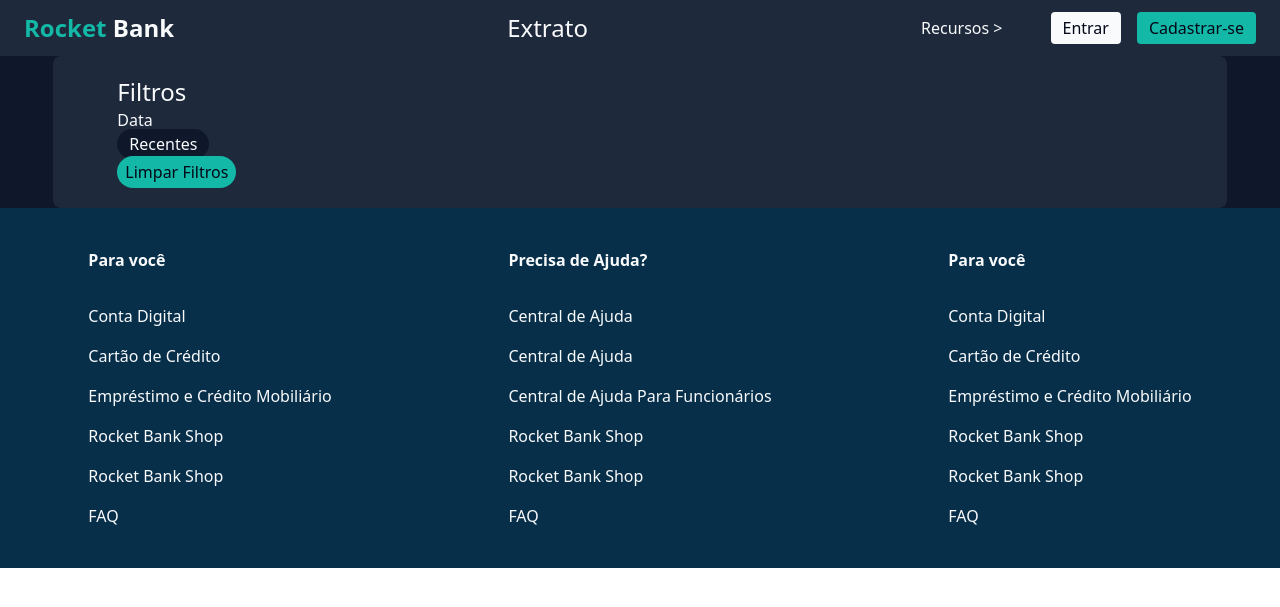
After one commit to Adryan1928/Projeto-Final-Autoria-BD, a Flask app: page /extrato/ in a window 1280 px wide. The commit adds this page. Shown: the top 607 px of the page. Run offline with Flask 3, Linux system fonts and the light colour scheme; some libraries are stand-ins or nearby versions.

Commit message:
Iniciei a tela de extrato

```diff
--- a/main.py
+++ b/main.py
@@ -9,3 +9,7 @@ def index():
 @app.route('/pagamentos/')
 def pagementos():
     return render_template('pagamentos.html')
+
+@app.route('/extrato/')
+def extrato():
+    return render_template('extrato.html')
--- /dev/null
+++ b/templates/extrato.html
@@ -0,0 +1,36 @@
+{% extends 'base.html' %}
+
+{% block header %}
+    <h1>Extrato</h1>
+{% endblock %}
+
+{% block content %}
+    <div class="flex justify-center items-center w-full h-full">
+        <div class="w-11/12 h-5/6 bg-slate-800 rounded-lg px-4 py-5 flex gap-12">
+            <div >
+                <div></div>
+                <div></div>
+            </div>
+            <div>
+                <h2 class="text-2xl">Filtros</h2>
+                <form>
+                    <div>
+                        <label>Data</label>
+                        <div class="flex">
+                            <div><input type="radio" id="recentes" value="re" class="hidden" name="Data"><label for="recentes" class="bg-slate-900 px-3 py-1 rounded-full" onclick="alertar()">Recentes</label></div>
+                        </div>
+                    </div>
+                    <div>
+                        <button class="py-1 px-2 w-full bg-teal-500 text-slate-950 rounded-full" type="reset">Limpar Filtros</button>
+                    </div>
+                </form>
+            </div>
+        </div>
+    </div>
+    <script>
+        function alertar(){
+            let a = document.getElementById('recentes').checked
+            alert(a)
+        }
+    </script>
+{% endblock %}
--- a/templates/pagamentos.html
+++ b/templates/pagamentos.html
@@ -33,7 +33,7 @@
                 </ul>
             </div>
             <div>
-                <button class="bg-slate-900 px-3 py-px rounded-full">Visualizar em tela cheia</button>
+                <a href="/extrato/"><button class="bg-slate-900 px-3 py-px rounded-full">Visualizar em tela cheia</button></a>
             </div>
         </div>
         <div class="w-1/2 flex flex-col gap-12">
```
